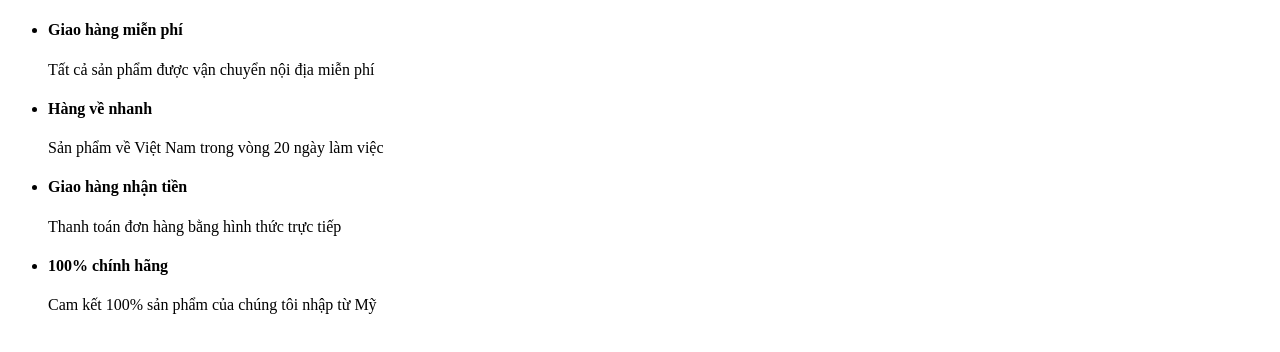
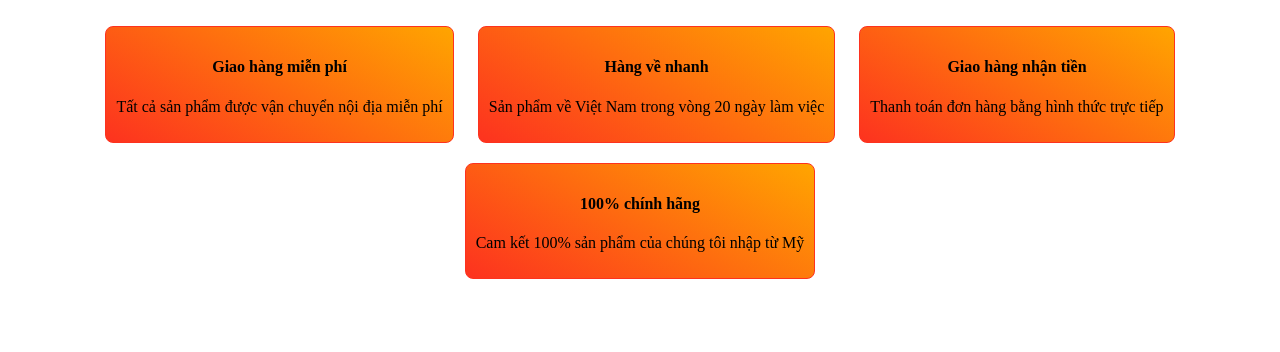
Before and after one commit to nguyenvandai61/WebDongHo, a website: page policies.html in a window 1280 px wide. Drawn offline with Linux system fonts and the light colour scheme; files that its build step writes are made by us from their sources; the site is published under a folder, as on GitHub Pages, so addresses that start at the root find nothing.

Commit message:
Policies

```diff
--- a/policies.html
+++ b/policies.html
@@ -1,6 +1,6 @@
 <!DOCTYPE html>
 <html>
-    <link rel="stylesheet" href="/resources/styles/policies.css">
+    <link rel="stylesheet" href="public/styles/policies.css">
 <body>
     <div class="chinh-sach-tinh">
         <ul>
```
Also changed, not shown: index.html (+0 -1 lines).
